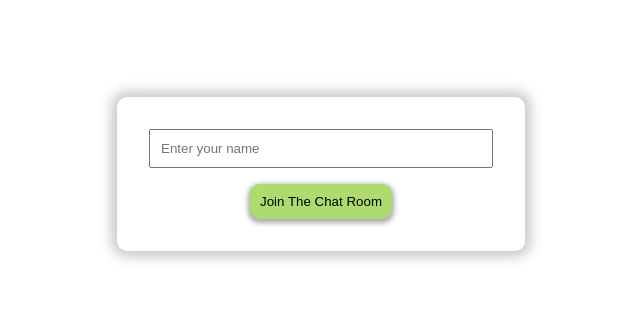
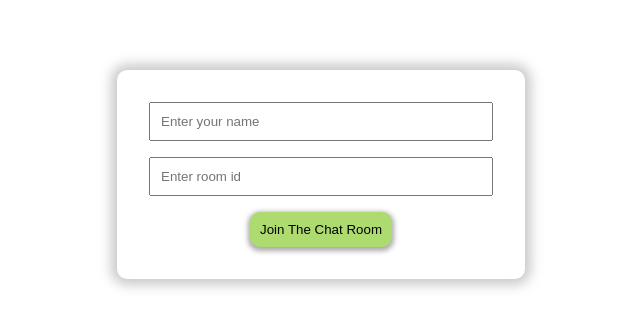
Before and after one commit to Usman4276/chat-app, a React (Create React App) app in the folder client/: page / in a window 1280 px wide. Shown: the part 222-550 px from the top of the page, without its empty margins (319-959 px from the left). Built offline with nearby package versions, Linux system fonts and the light colour scheme; no server answers.

Commit message:
chatbot ~continue

```diff
--- a/client/src/App.js
+++ b/client/src/App.js
@@ -5,7 +5,7 @@ import ChatRoom from "./pages/chatRoom";
 import MyContext from "./context";
 
 function App() {
-  const [context, setContext] = useState("");
+  const [context, setContext] = useState({});
 
   return (
     <>
--- a/client/src/pages/chatRoom.js
+++ b/client/src/pages/chatRoom.js
@@ -20,17 +20,16 @@ const ChatRoom = () => {
   const messagedAudio = new Audio(messageAudio);
 
   socket.on("new-user-joined", (data) => {
-    // toast.info(`${data} joined the chat room`, {
-    //   position: "top-center",
-    //   autoClose: 3000,
-    //   hideProgressBar: true,
-    //   closeOnClick: true,
-    //   pauseOnHover: false,
-    //   draggable: false,
-    //   progress: undefined,
-    //   theme: "dark",
-    // });
-    alert(`${data} has joined the chat room`);
+    toast.info(`${data} joined the chat room`, {
+      position: "top-center",
+      autoClose: 3000,
+      hideProgressBar: true,
+      closeOnClick: true,
+      pauseOnHover: false,
+      draggable: false,
+      progress: undefined,
+      theme: "dark",
+    });
   });
 
   socket.on("receive", (data) => {
@@ -46,12 +45,12 @@ const ChatRoom = () => {
     });
   };
 
-  const userJoined = useCallback(() => {
+  const userJoined = () => {
     socket.emit("user-joined", {
       id: socket.id,
-      name: context,
+      name: context.name,
     });
-  });
+  };
 
   useEffect(() => {
     if (!context) return navigate("/");
--- a/client/src/pages/home.js
+++ b/client/src/pages/home.js
@@ -5,12 +5,17 @@ import { useNavigate } from "react-router-dom";
 const Home = () => {
   const navigate = useNavigate();
   const { setContext } = useContext(MyContext);
-  const [Input, setInput] = useState("");
+  const [Input, setInput] = useState({
+    name: "",
+    roomId: "",
+  });
 
   const handleOnClick = () => {
     if (!Input) return alert("Please enter your name");
-    setContext(Input);
-    localStorage.setItem("name", Input);
+    setContext({
+      name: Input.name,
+      roomId: Input.roomId,
+    });
     setInput("");
     navigate("/chat-room");
   };
@@ -36,16 +41,26 @@ const Home = () => {
           boxShadow: "0px 0px 12px 6px #8080806b",
         }}
       >
-        <div>
+        <div style={{ display: "flex", flexDirection: "column", gap: "1rem" }}>
           <input
             id="name"
             placeholder="Enter your name"
             style={{ padding: "10px", width: "20rem" }}
             type="text"
-            value={Input}
+            value={Input.name}
             name="name"
             onChange={(e) => {
-              setInput(e.target.value);
+              setInput({ ...Input, [e.target.name]: e.target.value });
+            }}
+          />
+          <input
+            placeholder="Enter room id"
+            style={{ padding: "10px", width: "20rem" }}
+            type="text"
+            value={Input.roomId}
+            name="roomId"
+            onChange={(e) => {
+              setInput({ ...Input, [e.target.name]: e.target.value });
             }}
           />
         </div>
```
Also changed, not shown: client/src/pages/asdf.js (added), 1 other file (tests, documents, lock files or other folders).
